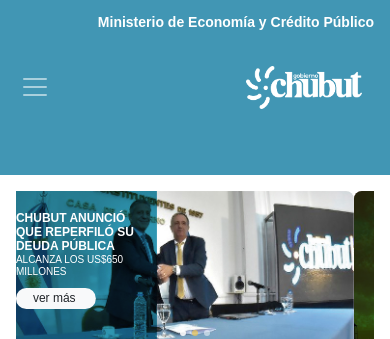
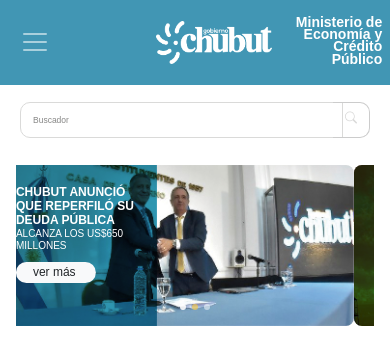
Before and after one commit to EduardoMera/economia-denken, a plain HTML site: page index.html in a window 390 px wide. Shown: the top 339 px of the page. Drawn offline with Linux system fonts and the light colour scheme.

Commit message:
fix navbar responsive error en width

```diff
--- a/componentes/navbar.css
+++ b/componentes/navbar.css
@@ -170,7 +170,7 @@ body{
 body {
   overflow-x: hidden;
 }
-@media screen and (max-width: 700px) {
+@media screen and (max-width: 1200px) {
   body{
     font-family: 'Montserrat', sans-serif;
   }
--- a/componentes/navbar.js
+++ b/componentes/navbar.js
@@ -1,7 +1,17 @@
-window.addEventListener("DOMContentLoaded", (e) => {
-  let ancho = window.screen.width;
+const stateNavbarDesktop = {};
 
-  if (ancho <= 576) {
+window.addEventListener("resize", ajustar);
+window.addEventListener("DOMContentLoaded", () => {
+  stateNavbarDesktop.nav = document.getElementById("nav").innerHTML;
+  console.log(stateNavbarDesktop);
+  ajustar();
+});
+
+function ajustar() {
+  let ancho = document.body.clientWidth;
+
+  if (ancho <= 1200) {
+    console.log("mobile");
     let barraarriba = document.getElementById("barra-arriba");
     const barra = document.getElementById("barra-arriba-mobile");
     if (barraarriba) {
@@ -16,11 +26,17 @@ window.addEventListener("DOMContentLoaded", (e) => {
     document.getElementById("buscador-mobile").appendChild(buscador);
 
     adaptarNavbar();
-    try {
+
+    if (document.querySelector(".background-img")) {
       document.querySelector(".background-img").style.display = "none";
-    } catch (e) {}
+    }
+  } else {
+    // agrear el html del state general del nav y probarlo
+    document.getElementById("nav").innerHTML = stateNavbarDesktop.nav;
+    document.getElementById("buscador-mobile").innerHTML = "";
   }
-});
+}
+
 /**
  * Arma la flecha izquierda en el item de offcanvas mobile
  * @param id Indica el nombre del menu al cual va a dirigirse luego
--- a/index.html
+++ b/index.html
@@ -19,7 +19,7 @@
   <body>
     <div id="barra-arriba" class="text-end barra-arriba pe-3 pt-3">Ministerio de Economía y Crédito Público</div>
 
-    <nav class="fondo-nav navbar navbar-expand-md navbar-light">
+    <nav id="nav" class="fondo-nav navbar navbar-expand-xl navbar-light">
       <div id="contenedor-navbar" class="container-fluid grid-container">
         <button
           class="navbar-toggler item1"
```
